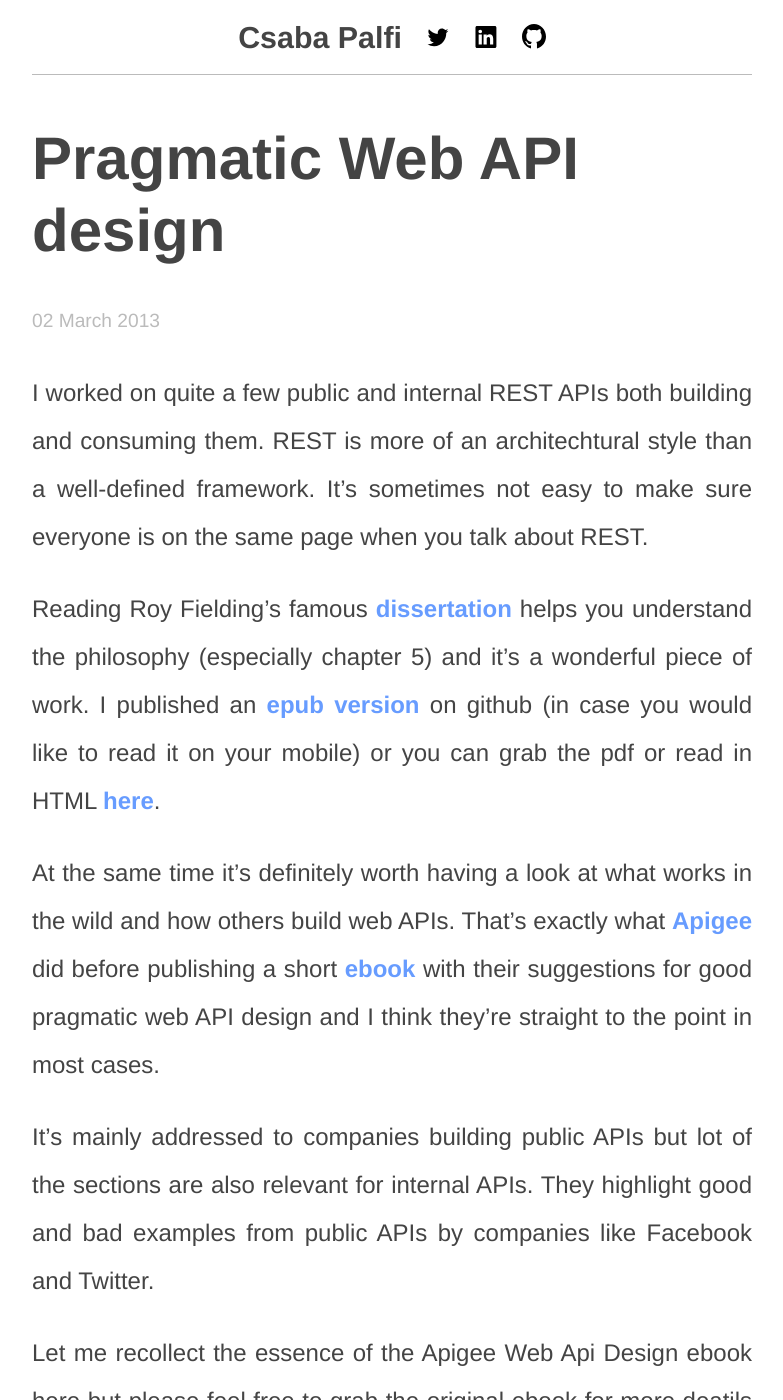
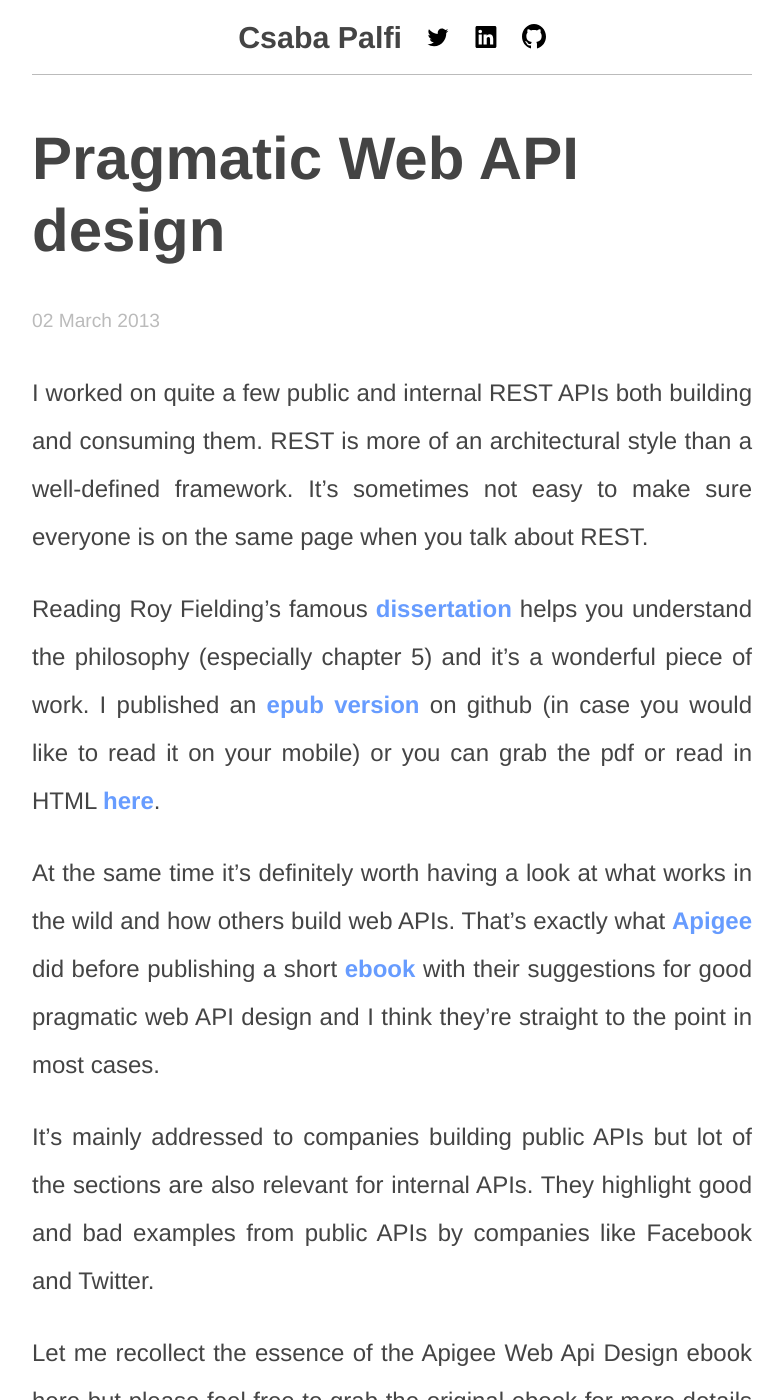
Before and after one commit to dublado/csabapalfi.github.io, a Jekyll site: the page built from _posts/2013-03-02-pragmatic-web-api-design.md, in a window 1280 px wide and 1400 px high. Shown: the whole window, without its empty margins (248-1031 px from the left). Built offline with Jekyll 4.4.1, drawn with Linux system fonts in a browser that asks for light colours; Markdown is read by kramdown in place of the engine named in the settings; some of the changed text lies outside the part shown.

Commit message:
fix typos
Signed-off-by: Csaba Palfi <csaba@palfi.me>

```diff
--- a/_posts/2013-03-02-pragmatic-web-api-design.md
+++ b/_posts/2013-03-02-pragmatic-web-api-design.md
@@ -2,7 +2,7 @@
 title: "Pragmatic Web API design"
 ---
 
-I worked on quite a few public and internal REST APIs both building and consuming them. REST is more of an architechtural style than a well-defined framework. It's sometimes not easy to make sure everyone is on the same page when you talk about REST.
+I worked on quite a few public and internal REST APIs both building and consuming them. REST is more of an architectural style than a well-defined framework. It's sometimes not easy to make sure everyone is on the same page when you talk about REST.
 
 Reading Roy Fielding's famous [dissertation](http://www.ics.uci.edu/~fielding/pubs/dissertation/top.htm) helps you understand the philosophy (especially chapter 5) and it's a wonderful piece of work. I published an [epub version](https://github.com/csabapalfi/rest-epub) on github (in case you would like to read it on your mobile) or you can grab the pdf or read in HTML [here](http://www.ics.uci.edu/~fielding/pubs/dissertation/top.htm).
 
```
Also changed, not shown: other parts of _posts/2013-03-02-pragmatic-web-api-design.md (+5 -5 lines).
